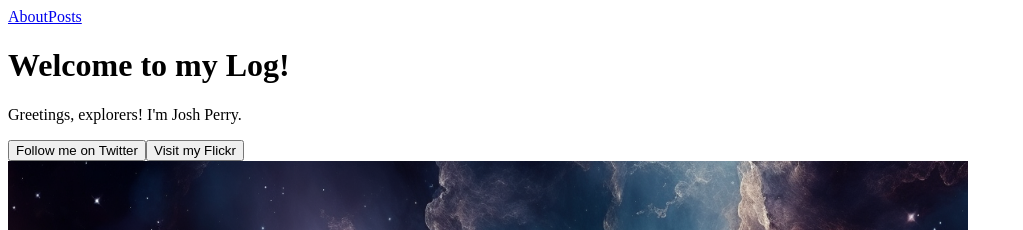
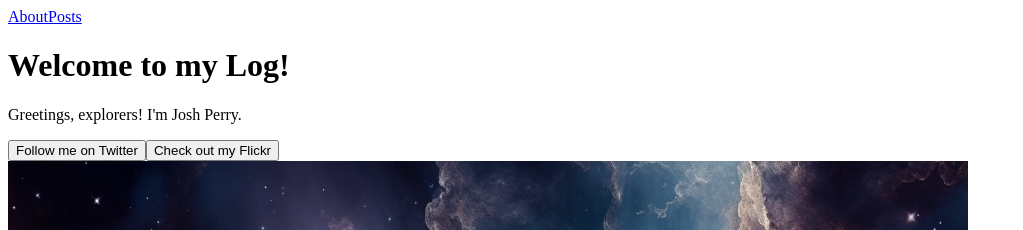
Before and after one commit to LogicVirus/new, a Next.js app: page / in a window 1280 px wide. Shown: the top 230 px of the page, without its empty margins (0-1023 px from the left). Built offline with nearby package versions, Linux system fonts and the light colour scheme; no server answers.

Commit message:
modified:   pages/index.tsx

```diff
--- a/pages/index.tsx
+++ b/pages/index.tsx
@@ -11,8 +11,8 @@ function HomePage() {
 
   useEffect(() => {
     controls.start({
-      opacity: [0.5, 1, 0.5, 1, 0.5, 1, 0.5, 1, 0.5, 1, 0.5, 1],
-      transition: { duration: 3, ease: "easeInOut", times: [0, 0.2, 0.4, 0.6, 0.8, 1] },
+      opacity: [1, 0.5, 1, 0.5, 1],
+      transition: { duration: 5, ease: "easeInOut", times: [0, 0.25, 0.5, 0.75, 1] },
     }).then(() => {
       controls.start({
         opacity: 1,
@@ -60,7 +60,7 @@ function HomePage() {
             whileTap={{ scale: 0.9 }}
             animate={controls}
           >
-            Visit my Flickr
+            Check out my Flickr
           </motion.button>
         </div>
       </Container>
```
